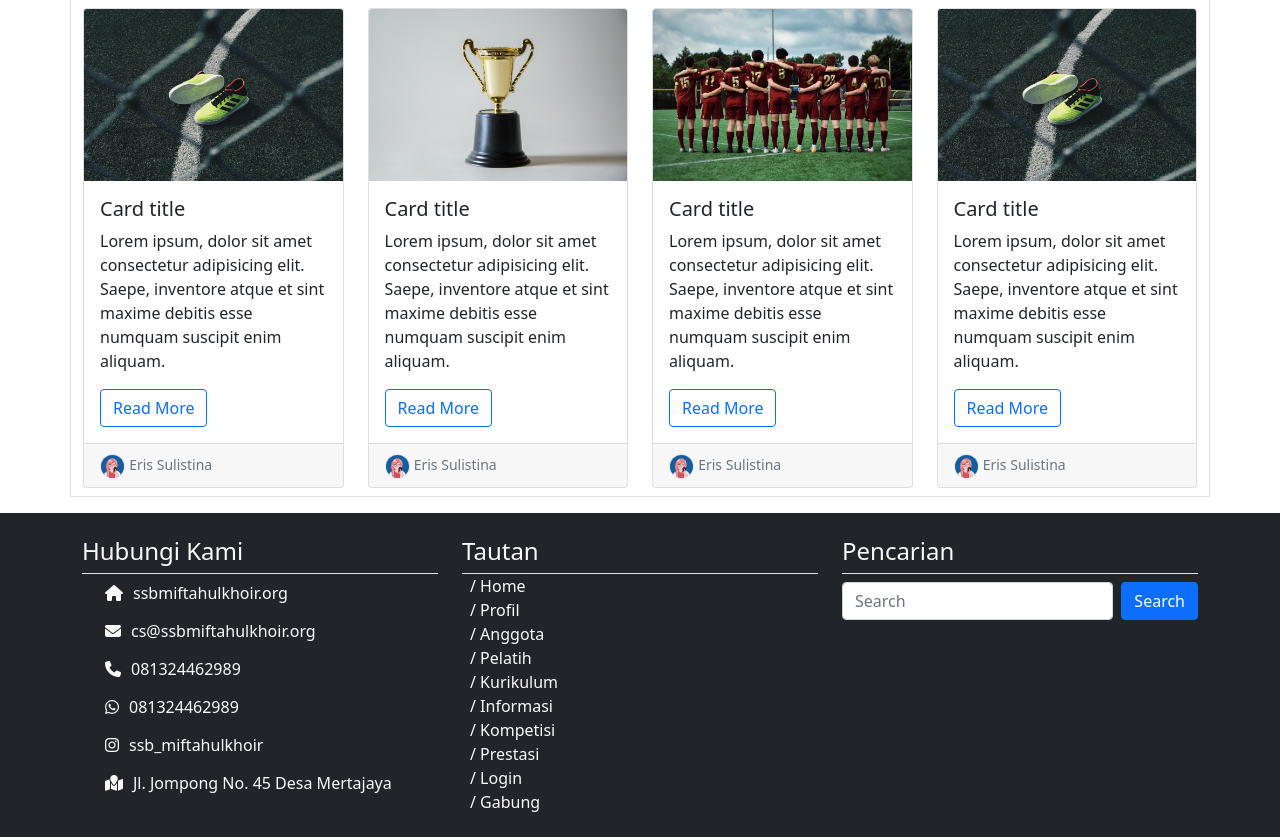
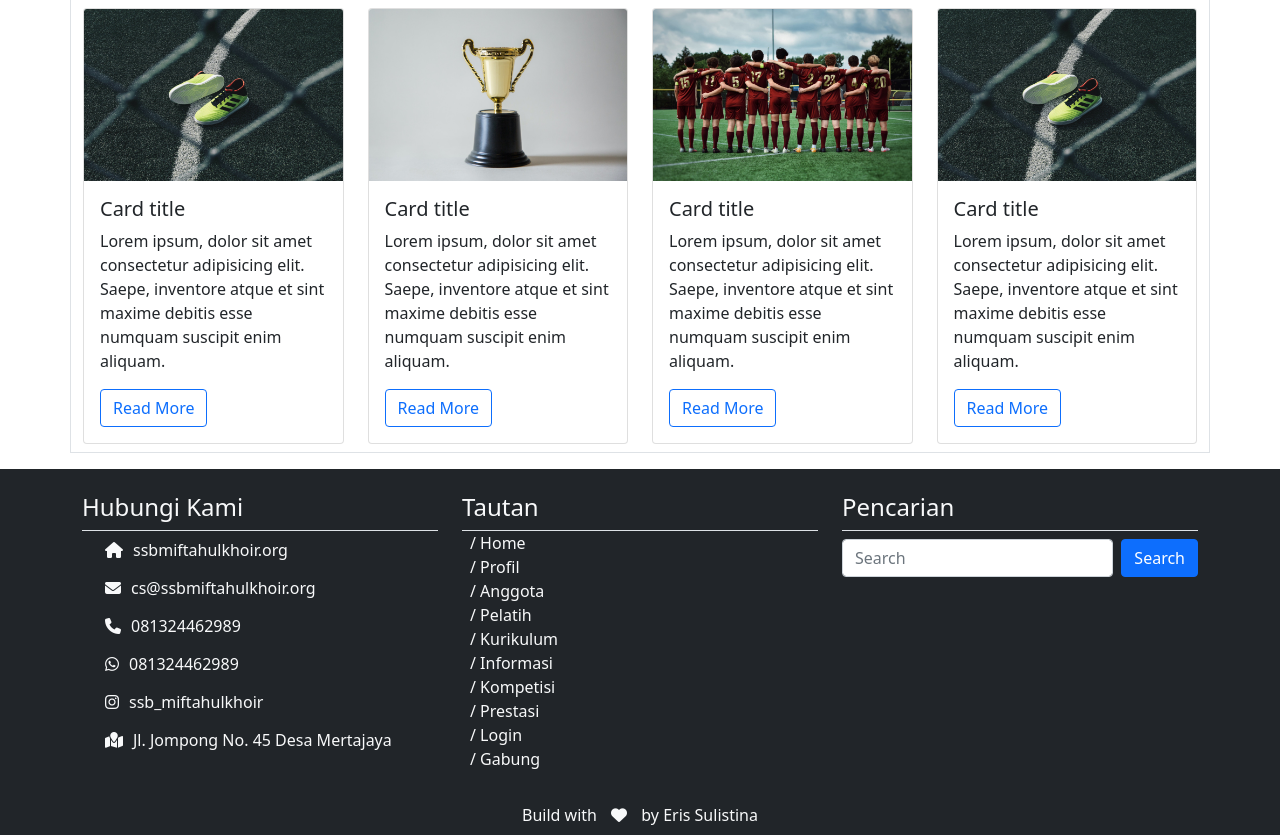
Before and after one commit to sejutaimpian/sifoster, a CodeIgniter 4 app: template app/Views/pages/home.php in a window 1280 px wide. Shown: the part 1661-2498 px from the top of the page. Run offline with PHP 8.4 and a stand-in for CodeIgniter, Linux system fonts and the light colour scheme; the template is opened without the code that fills it, so the values that code supplies are empty; some libraries are stand-ins or nearby versions.

Commit message:
fix: card informasi

```diff
--- a/app/Views/pages/home.php
+++ b/app/Views/pages/home.php
@@ -101,13 +101,8 @@
                 <img src="/image/shoes.jpg" class="card-img-top img-cover" alt="foto">
                 <div class="card-body">
                     <h5 class="card-title">Card title</h5>
-
                     <p class="card-text description">Lorem ipsum, dolor sit amet consectetur adipisicing elit. Saepe, inventore atque et sint maxime debitis esse numquam suscipit enim aliquam.</p>
                     <a href="#" class="btn btn-outline-primary">Read More</a>
-                </div>
-                <div class="card-footer">
-                    <img src="/image/avatar.png" alt="Avatar" class="border rounded-circle avatar">
-                    <small class="text-muted">Eris Sulistina</small>
                 </div>
             </div>
         </div>
@@ -119,10 +114,6 @@
                     <p class="card-text description">Lorem ipsum, dolor sit amet consectetur adipisicing elit. Saepe, inventore atque et sint maxime debitis esse numquam suscipit enim aliquam.</p>
                     <a href="#" class="btn btn-outline-primary">Read More</a>
                 </div>
-                <div class="card-footer">
-                    <img src="/image/avatar.png" alt="Avatar" class="border rounded-circle avatar">
-                    <small class="text-muted">Eris Sulistina</small>
-                </div>
             </div>
         </div>
         <div class="col-md-3">
@@ -130,13 +121,8 @@
                 <img src="/image/team2.jpg" class="card-img-top img-cover" alt="foto">
                 <div class="card-body">
                     <h5 class="card-title">Card title</h5>
-
                     <p class="card-text description">Lorem ipsum, dolor sit amet consectetur adipisicing elit. Saepe, inventore atque et sint maxime debitis esse numquam suscipit enim aliquam.</p>
                     <a href="#" class="btn btn-outline-primary">Read More</a>
-                </div>
-                <div class="card-footer">
-                    <img src="/image/avatar.png" alt="Avatar" class="border rounded-circle avatar">
-                    <small class="text-muted">Eris Sulistina</small>
                 </div>
             </div>
         </div>
@@ -145,13 +131,8 @@
                 <img src="/image/shoes.jpg" class="card-img-top img-cover" alt="foto">
                 <div class="card-body">
                     <h5 class="card-title">Card title</h5>
-
                     <p class="card-text description">Lorem ipsum, dolor sit amet consectetur adipisicing elit. Saepe, inventore atque et sint maxime debitis esse numquam suscipit enim aliquam.</p>
                     <a href="#" class="btn btn-outline-primary">Read More</a>
-                </div>
-                <div class="card-footer">
-                    <img src="/image/avatar.png" alt="Avatar" class="border rounded-circle avatar">
-                    <small class="text-muted">Eris Sulistina</small>
                 </div>
             </div>
         </div>
--- a/public/style.css
+++ b/public/style.css
@@ -48,6 +48,9 @@
   width: var(--size-avatar);
   height: var(--size-avatar);
 }
+.bg-eris-susu {
+  background-color: rgba(0, 0, 0, 0.03);
+}
 
 
 /* ------------- BREAKPOINTS ------------- */
```
